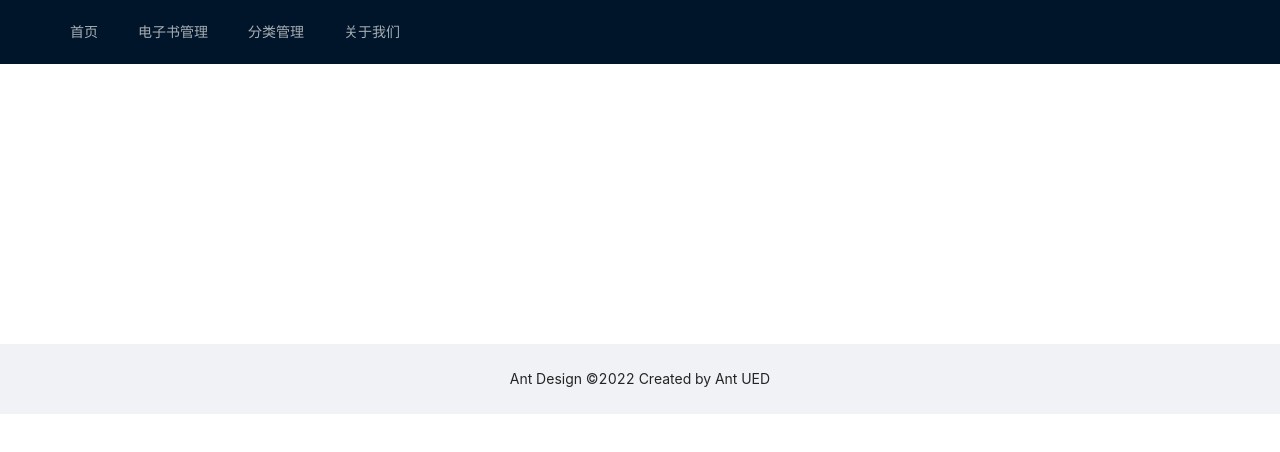
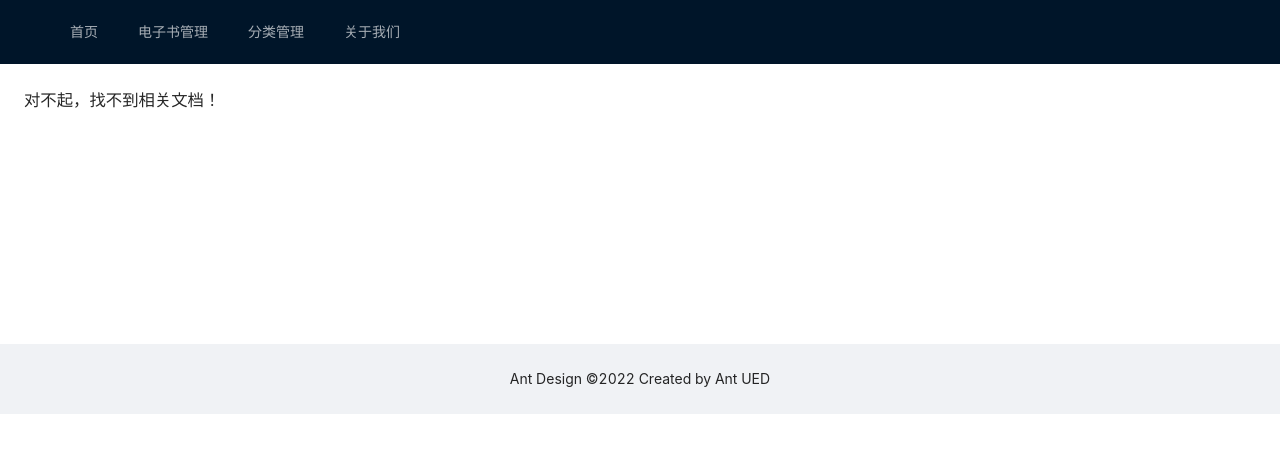
Before and after one commit to tmlx1990/wiki, a Vue app in the folder web/: page /doc in a window 1280 px wide. Shown: the top 452 px of the page. Built offline with nearby package versions, Linux system fonts and the light colour scheme; no server answers.

Commit message:
8-12 打开文档页面时，如果没有文档，增加提示

```diff
--- a/web/src/views/doc.vue
+++ b/web/src/views/doc.vue
@@ -1,7 +1,7 @@
 <template>
   <a-layout>
     <a-layout-content :style="{ background: '#fff', padding: '24px', margin: 0, minHeight:'280px' }">
-      <div class="doc">
+      <h3 v-if="level1.length === 0">对不起，找不到相关文档！</h3>
       <a-row>
         <a-col :span="6">
           <a-tree
@@ -18,7 +18,6 @@
           <div class="wangeditor" :innerHTML="html"></div>
         </a-col>
       </a-row>
-      </div>
     </a-layout-content>
   </a-layout>
 </template>
```
Lines whose indentation alone changed are shown as unchanged.
